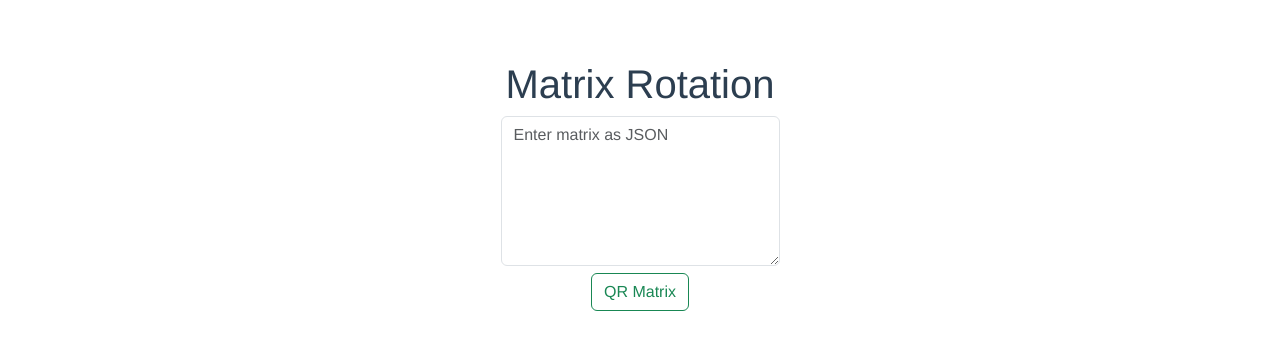
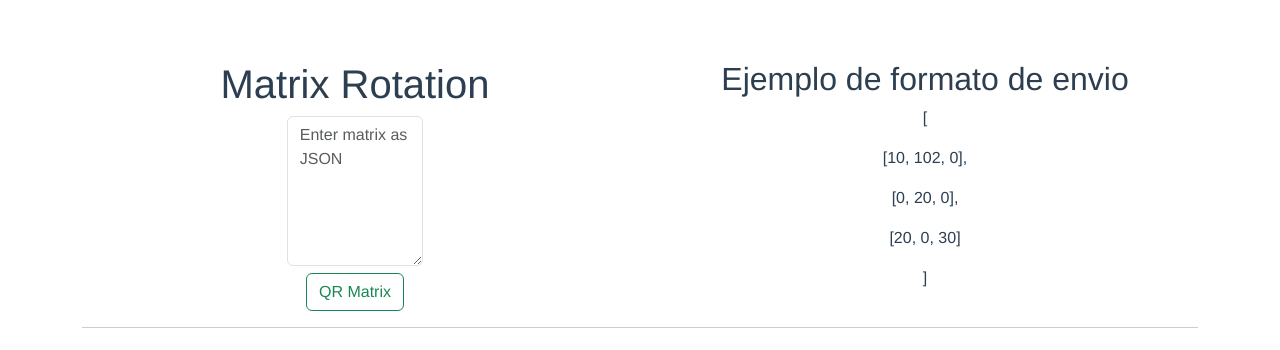
Before and after one commit to CristhianZg19/frontned-matrix, a Vue app: page / in a window 1280 px wide. Shown: the top 350 px of the page. Built offline with nearby package versions, Linux system fonts and the light colour scheme.

Commit message:
example format send

```diff
--- a/src/components/Home.vue
+++ b/src/components/Home.vue
@@ -5,6 +5,8 @@
         Cerrar Sesión
       </button>
     </div>
+    <div class="row">
+      <div class="col">
         <h1>Matrix Rotation</h1>
         <form @submit.prevent="rotateMatrix">
           <textarea
@@ -15,9 +17,21 @@
             class="form-control d-inline"
           ></textarea>
           <br />
-      <button type="submit" class="btn btn-outline-success">QR Matrix</button>
+          <button type="submit" class="btn btn-outline-success">
+            QR Matrix
+          </button>
         </form>
-
+      </div>
+      <div class="col">
+        <h2>Ejemplo de formato de envio</h2>
+        <p>[ </p>
+        <p>[10, 102, 0],</p>
+        <p> [0, 20, 0],</p>
+        <p>[20, 0, 30] </p>
+        <p>]</p>
+      </div>
+    </div>
+<hr>
     <div class="row">
       <div class="col-md-6">
         <div v-if="rotatedMatrix">
```
Lines whose indentation alone changed are shown as unchanged.
